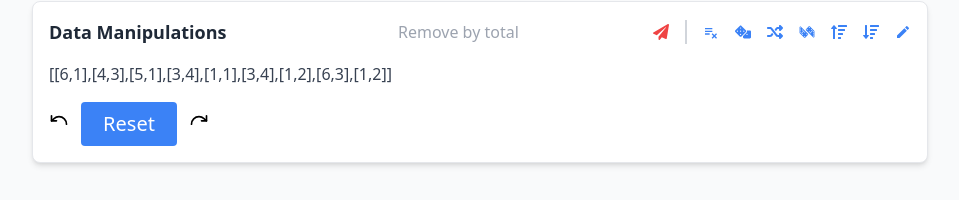
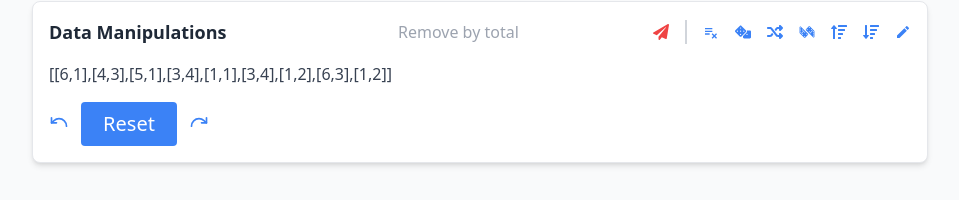
Before and after one commit to zawkey2412/dominoes-uqi, a React (Vite) app: page / in a window 1280 px wide. Shown: the part 519-719 px from the top of the page, without its empty margins (160-1119 px from the left). Built offline with nearby package versions, Linux system fonts and the light colour scheme.

Commit message:
second commit

```diff
--- a/src/App.tsx
+++ b/src/App.tsx
@@ -251,7 +251,7 @@ export default function App() {
           )}
           <div className="flex gap-3 items-center text-xl">
             <LuUndo
-              className="cursor-pointer mt-2 hover:text-blue-500"
+              className="cursor-pointer mt-3 text-blue-500 hover:text-green-500"
               onClick={() =>
                 undo(
                   dominoes,
@@ -278,7 +278,7 @@ export default function App() {
               Reset
             </button>
             <LuRedo
-              className="cursor-pointer mt-2 hover:text-blue-500"
+              className="cursor-pointer mt-3 text-blue-500 hover:text-green-500"
               onClick={() =>
                 redo(
                   dominoes,
```
